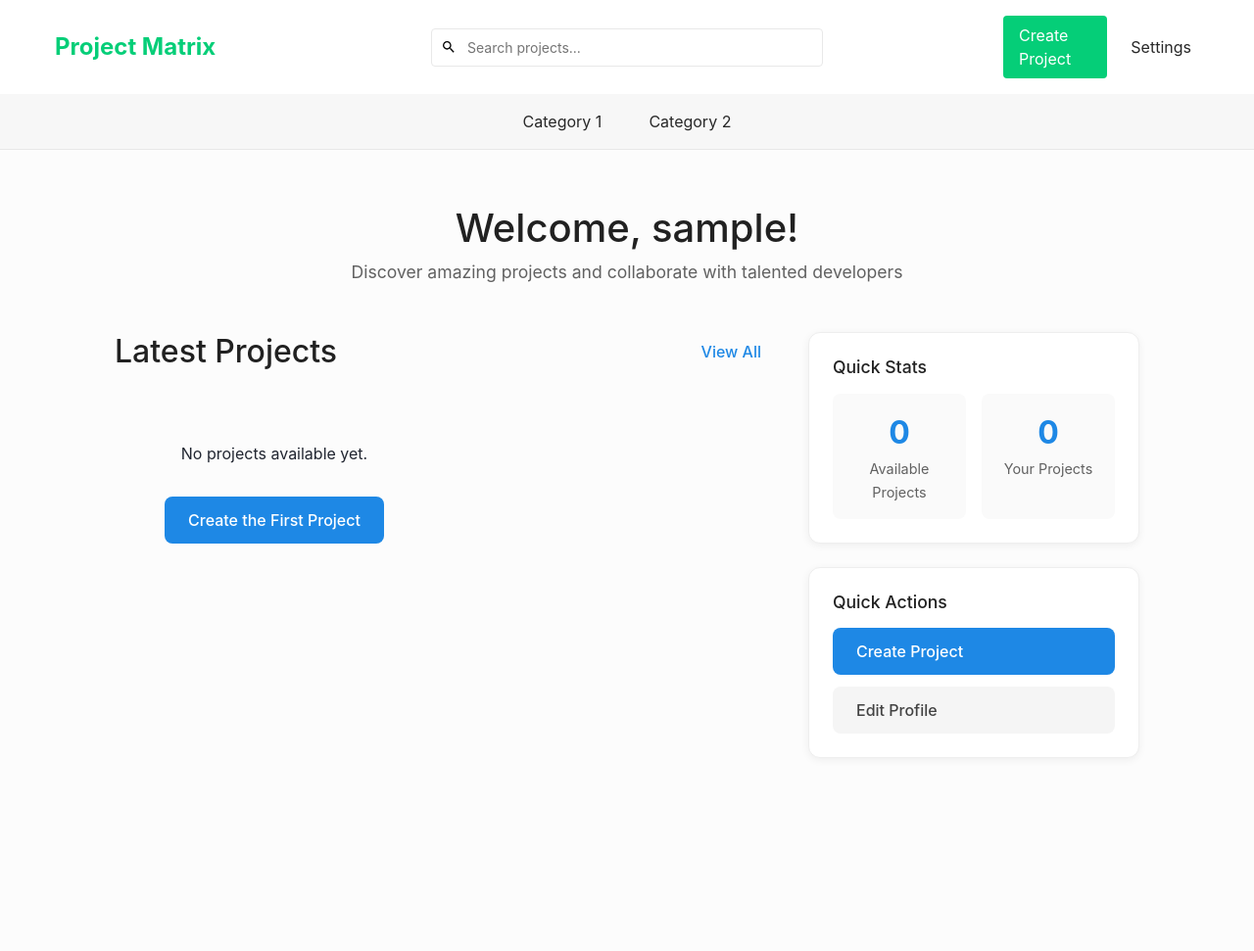
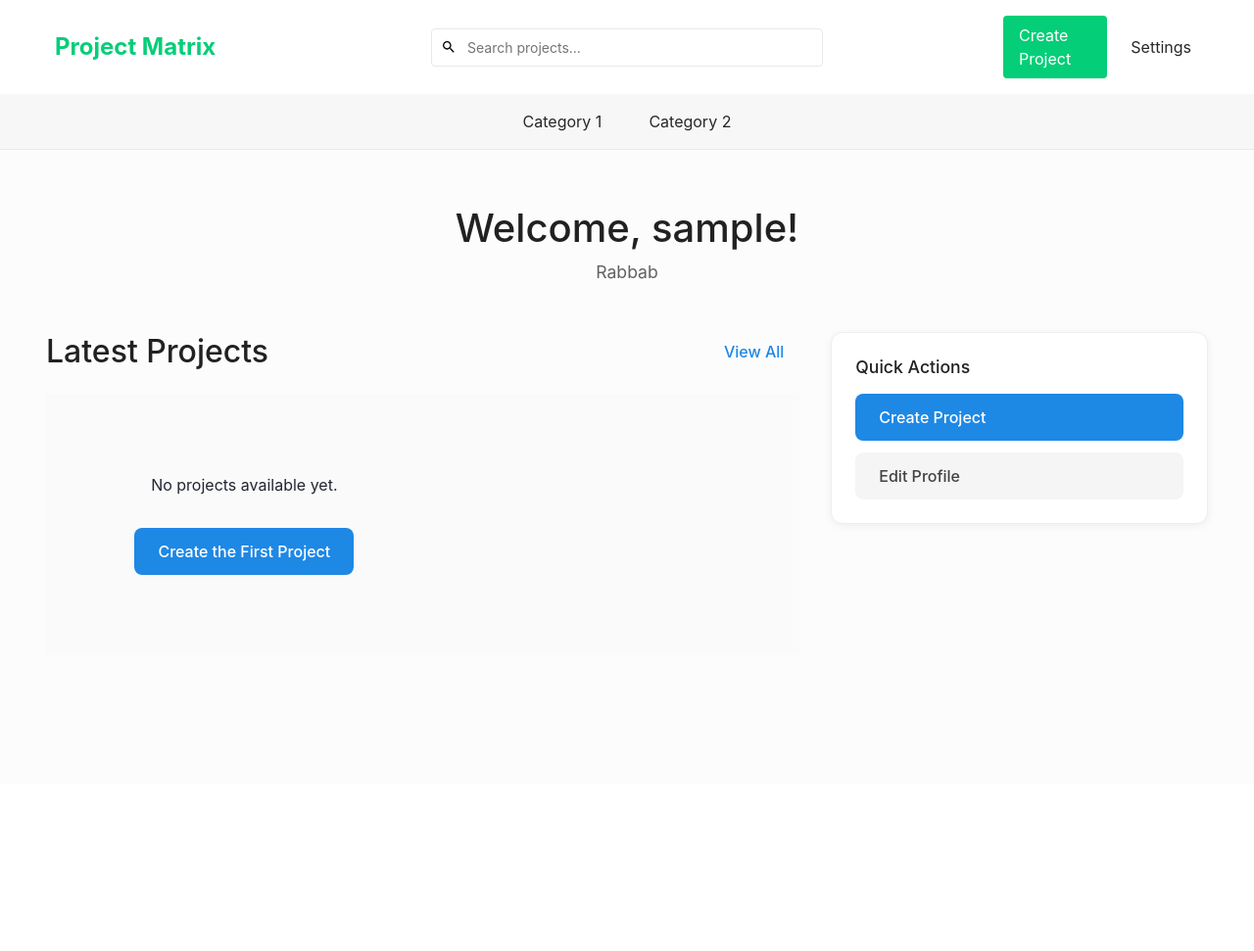
Before and after one commit to Archamat/Project-Matrix, a Flask app: page /dashboard in a window 1280 px wide. Shown: the whole page at 98% size. After the commit the page ends 587 px from the top, so only its background shows below. Run offline with Flask 3, Linux system fonts and the light colour scheme; the visitor is signed in with stand-in values (Sample User, id 1); data that the repository does not hold is empty; some libraries are stand-ins or nearby versions.

Commit message:
refactor: simplified layout of dashboard, profile pages and revised style.css

```diff
--- a/app/static/style.css
+++ b/app/static/style.css
@@ -1013,8 +949,10 @@ body {
 /****Create Project****/
 
 
-.create-project.container {
-    max-width: 600px;
+.container {
+    display: flex;
+    max-width: 1440px;
+    justify-content: center;
 }
 
 h2 {
@@ -1030,10 +968,10 @@ h2 {
     color: red;
 }
 
-
 /* Dashboard Styles */
 .dashboard-container {
     max-width: 1400px;
+    width: 100%;       /* Force container to use full available width */
     margin: 0 auto;
     padding: 2rem;
 }
@@ -1056,14 +994,20 @@ h2 {
 
 /* Two Column Grid */
 .dashboard-grid {
-    display: grid;
-    grid-template-columns: 2fr 1fr;
+    display: flex;
     gap: 2rem;
+    align-items: flex-start; /* Align to top */
 }
 
 /* Main Column */
 .main-column {
-    min-height: 600px;
+    flex: 2; /* Takes 4 parts of available space */
+    min-width: 0; /* Important: allows flex item to shrink below content size */
+}
+
+.sidebar-column {
+    flex: 1; /* Takes 1 part of available space */
+    min-width: 300px; /* Minimum sidebar width */
 }
 
 .section-header {
@@ -1091,13 +1035,6 @@ h2 {
     background: var(--primary-50);
 }
 
-/* Dashboard Project Cards - Two Column Layout */
-.project-cards-dashboard {
-    display: grid;
-    grid-template-columns: repeat(2, 1fr);
-    gap: 1.5rem;
-}
-
 /* Sidebar Column */
 .sidebar-column {
     display: flex;
@@ -1106,7 +1043,6 @@ h2 {
 }
 
 /* Widget Base Styles */
-.stats-widget,
 .quick-actions-widget,
 .recent-projects-widget {
     background: white;
--- a/app/templates/base.html
+++ b/app/templates/base.html
@@ -17,9 +17,9 @@
     {% with messages = get_flashed_messages(with_categories=true) %}
         {% if messages %}
             {% for category, message in messages %}
-                <div class="alert alert-{{ category }} alert-dismissible fade show" role="alert">
+                <div class="alert alert-{{ category }}" role="alert">
                     {{ message }}
-                    <button type="button" class="btn-close" data-bs-dismiss="alert" aria-label="Close"></button>
+                    <button type="button" class="alert-close" onclick="this.parentElement.style.display='none'">&times;</button>
                 </div>
             {% endfor %}
         {% endif %}
@@ -27,9 +27,7 @@
         {% block content %}{% endblock %}
     </div>
 
-    <!-- Bootstrap JS and dependencies -->
-    <script src="https://code.jquery.com/jquery-3.5.1.slim.min.js"></script>
-    <script src="https://cdn.jsdelivr.net/npm/@popperjs/core@2.9.3/dist/umd/popper.min.js"></script>
-    <script src="https://stackpath.bootstrapcdn.com/bootstrap/4.5.2/js/bootstrap.min.js"></script>
+    <!-- Minimal JavaScript (jQuery removed, Bootstrap JS removed) -->
+    <!-- Add custom JS here if needed -->
 </body>
 </html>
--- a/app/templates/dashboard.html
+++ b/app/templates/dashboard.html
@@ -7,7 +7,7 @@
     <!-- Welcome Header -->
     <div class="dashboard-header">
         <h1>Welcome{% if current_user.is_authenticated %}, {{ current_user.username }}{% endif %}!</h1>
-        <p class="dashboard-subtitle">Discover amazing projects and collaborate with talented developers</p>
+        <p class="dashboard-subtitle">Rabbab</p>
     </div>
 
     <!-- Two Column Layout -->
@@ -19,7 +19,7 @@
                 <a href="{{ url_for('project.projects') }}" class="view-all-btn">View All</a>
             </div>
 
-            <div class="project-cards-dashboard">
+            <div class="projects-grid">
                 {% for project in projects %}
                     {% with is_creator=(current_user.is_authenticated and project.creator_id == current_user.id) %}
                         {% include 'project_card.html' %}
@@ -35,23 +35,6 @@
 
         <!-- Right Column: Sidebar with Stats and Activity -->
         <div class="sidebar-column">
-            <!-- Quick Stats -->
-            <div class="stats-widget">
-                <h3>Quick Stats</h3>
-                <div class="stats-grid">
-                    <div class="stat-item">
-                        <span class="stat-number">{{ projects|length }}</span>
-                        <span class="stat-label">Available Projects</span>
-                    </div>
-                    {% if current_user.is_authenticated %}
-                    <div class="stat-item">
-                        <span class="stat-number">{{ user_projects|length }}</span>
-                        <span class="stat-label">Your Projects</span>
-                    </div>
-                    {% endif %}
-                </div>
-            </div>
-
             <!-- Quick Actions -->
             {% if current_user.is_authenticated %}
             <div class="quick-actions-widget">
--- a/app/templates/login.html
+++ b/app/templates/login.html
@@ -5,7 +5,6 @@
 
 {% block content %}
     <div class="login-background"> <!-- This will be the flex container -->
-        <div class="login-container">  <!-- This is your form container -->
         <h2>Login</h2>
             <form action="./login" method="POST">
                 <div class="form-group">
@@ -23,5 +22,4 @@
 
             <p>Don't have an account? <a href="./register">Register here</a></p>
     </div>
-    </div>
 {% endblock %}
```
Also changed, not shown: other parts of app/static/style.css (+3 -71 lines), app/templates/profile.html (+0 -40 lines). Lines whose indentation alone changed are shown as unchanged.
